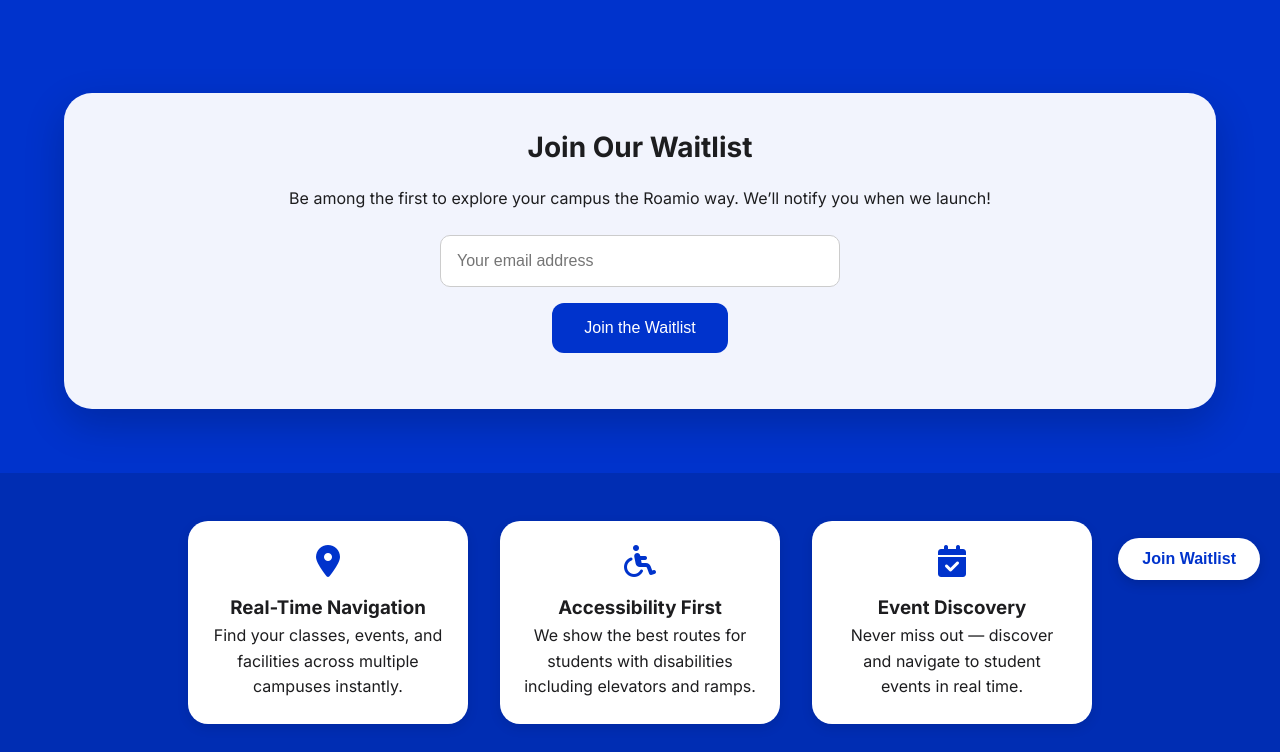
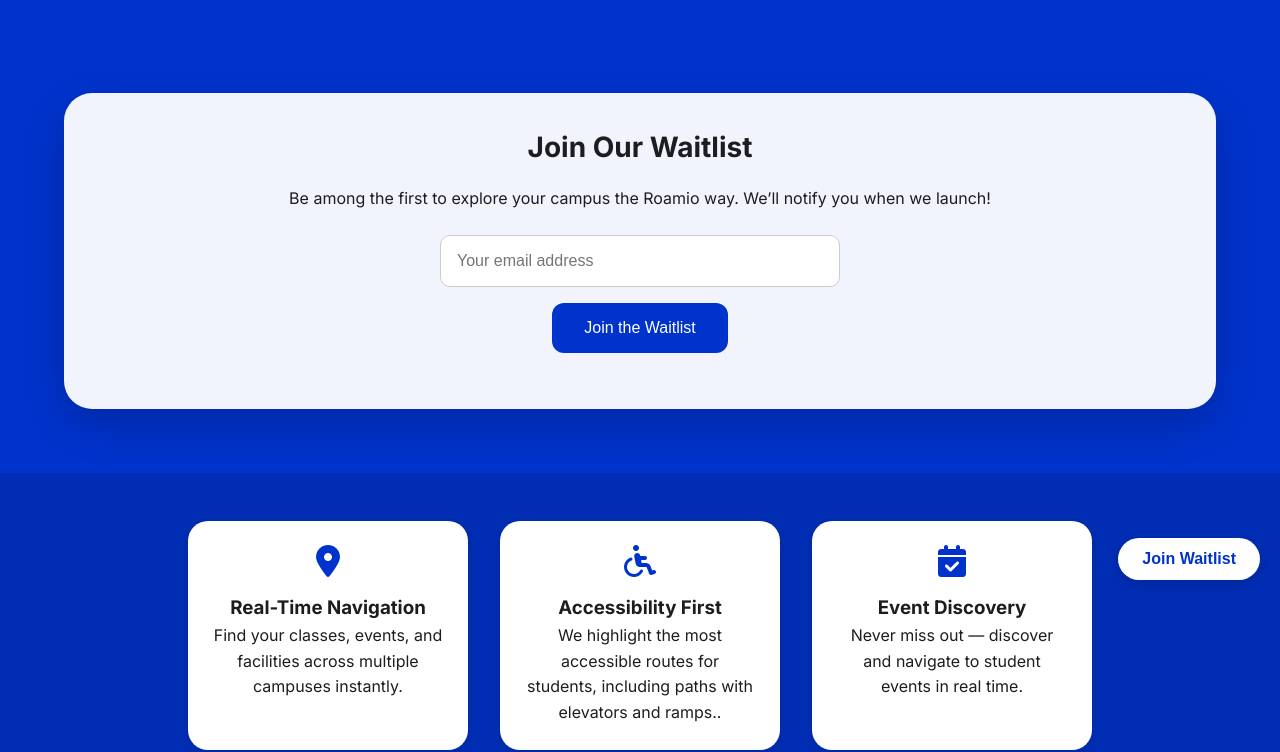
Before and after one commit to mughil05/Nudge, a plain HTML site: page index.html in a window 1280 px wide. Shown: the part 200-952 px from the top of the page. Drawn offline with Linux system fonts and the light colour scheme.

Commit message:
Update index.html

```diff
--- a/index.html
+++ b/index.html
@@ -246,7 +246,7 @@
     <div class="feature-card">
       <i class="fas fa-wheelchair"></i>
       <h3>Accessibility First</h3>
-      <p>We show the best routes for students with disabilities including elevators and ramps.</p>
+      <p>We highlight the most accessible routes for students, including paths with elevators and ramps..</p>
     </div>
     <div class="feature-card">
       <i class="fas fa-calendar-check"></i>
```
